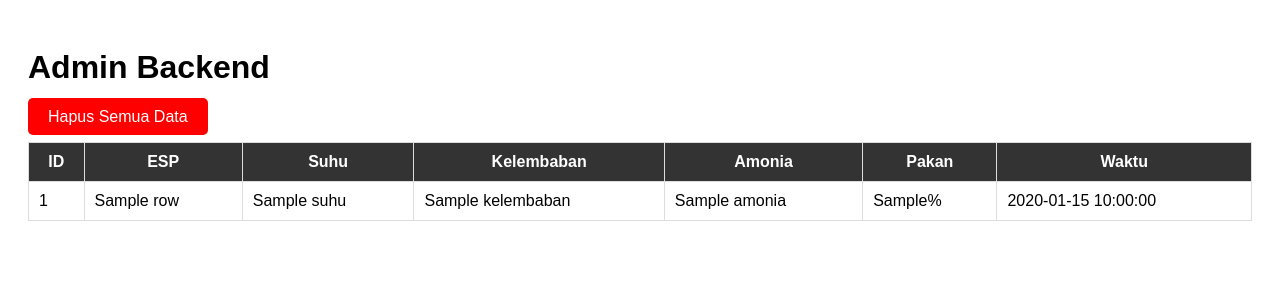
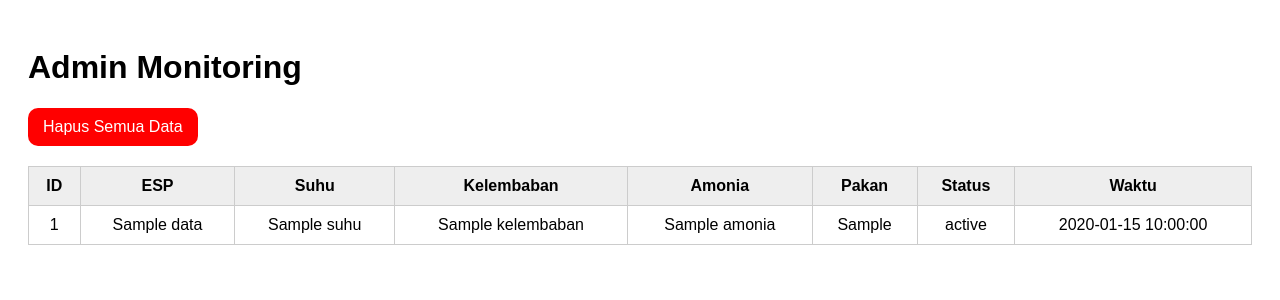
Before and after one commit to compunic/iot-mon-ling, a Flask app: template templates/admin.html in a window 1280 px wide. Shown: the top 300 px of the page. Run offline with Flask 3, Linux system fonts and the light colour scheme; the template is opened without the code that fills it: most values are stand-ins (such as "Sample title", 1, 10 or a date in 2020).

Commit message:
Update admin.html
depend other file

```diff
--- a/templates/admin.html
+++ b/templates/admin.html
@@ -1,54 +1,71 @@
 <!DOCTYPE html>
 <html>
+
 <head>
 
-    <title>Admin Panel</title>
+    <title>Admin</title>
 
     <style>
 
         body{
+
             font-family:Arial;
             padding:20px;
+
         }
 
         table{
 
             width:100%;
             border-collapse:collapse;
+
         }
 
-        th, td{
+        th,td{
 
-            border:1px solid #ddd;
+            border:1px solid #ccc;
+
             padding:10px;
+
+            text-align:center;
+
         }
 
         th{
-            background:#333;
-            color:white;
+
+            background:#eee;
+
         }
 
         a{
 
-            padding:10px 20px;
+            display:inline-block;
+
+            margin-bottom:20px;
+
+            padding:10px 15px;
+
             background:red;
+
             color:white;
+
             text-decoration:none;
-            border-radius:5px;
+
+            border-radius:10px;
+
         }
 
     </style>
 
 </head>
+
 <body>
 
-<h1>Admin Backend</h1>
+<h1>Admin Monitoring</h1>
 
-<p>
-    <a href="/delete-all">
-        Hapus Semua Data
-    </a>
-</p>
+<a href="/delete-all">
+    Hapus Semua Data
+</a>
 
 <table>
 
@@ -56,31 +73,38 @@
 
     <th>ID</th>
     <th>ESP</th>
+
     <th>Suhu</th>
     <th>Kelembaban</th>
     <th>Amonia</th>
+
     <th>Pakan</th>
+
+    <th>Status</th>
+
     <th>Waktu</th>
 
 </tr>
 
-{% for row in data %}
+{% for d in data %}
 
 <tr>
 
-    <td>{{ row.id }}</td>
+    <td>{{ d.id }}</td>
 
-    <td>{{ row.nama_esp }}</td>
+    <td>{{ d.nama_esp }}</td>
 
-    <td>{{ row.suhu }}</td>
+    <td>{{ d.suhu }}</td>
 
-    <td>{{ row.kelembaban }}</td>
+    <td>{{ d.kelembaban }}</td>
 
-    <td>{{ row.amonia }}</td>
+    <td>{{ d.amonia }}</td>
 
-    <td>{{ row.kapasitas_pakan }}%</td>
+    <td>{{ d.kapasitas_pakan }}</td>
 
-    <td>{{ row.created_at }}</td>
+    <td>{{ d.status }}</td>
+
+    <td>{{ d.created_at }}</td>
 
 </tr>
 
```
